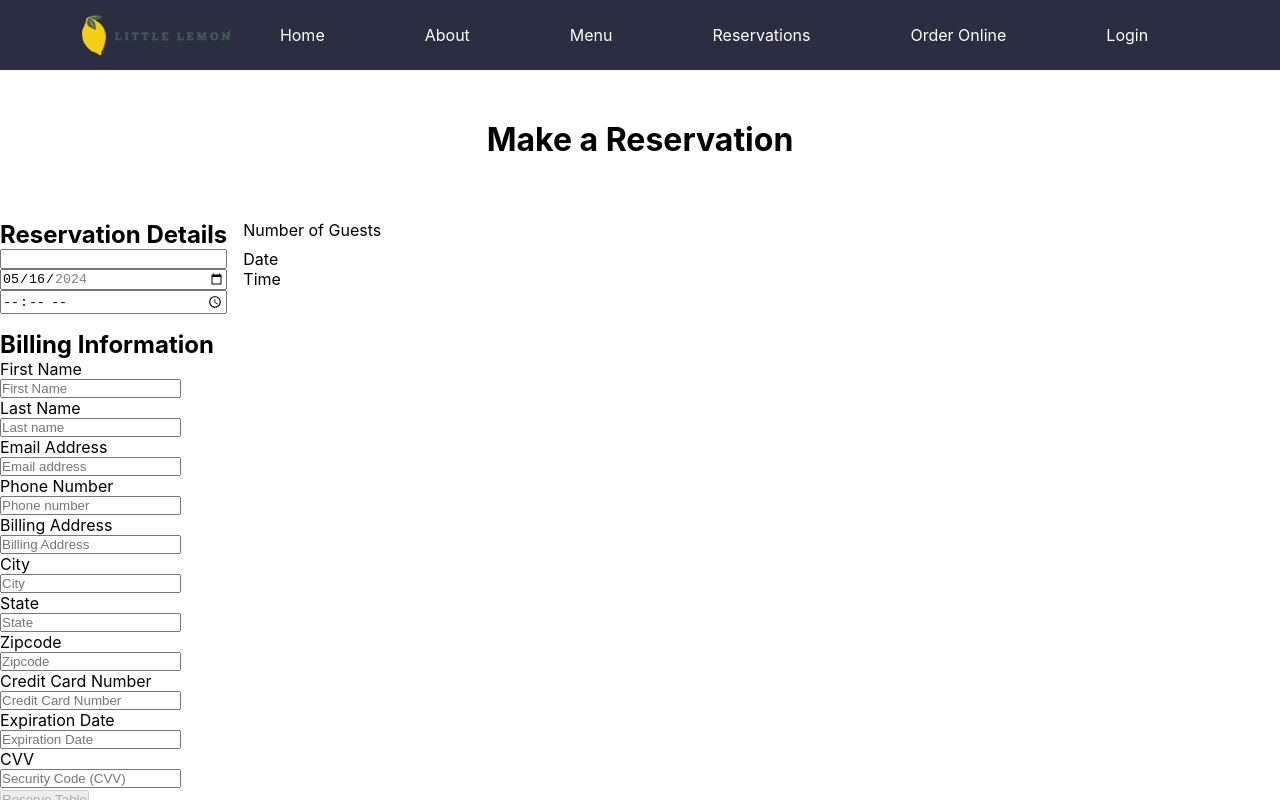
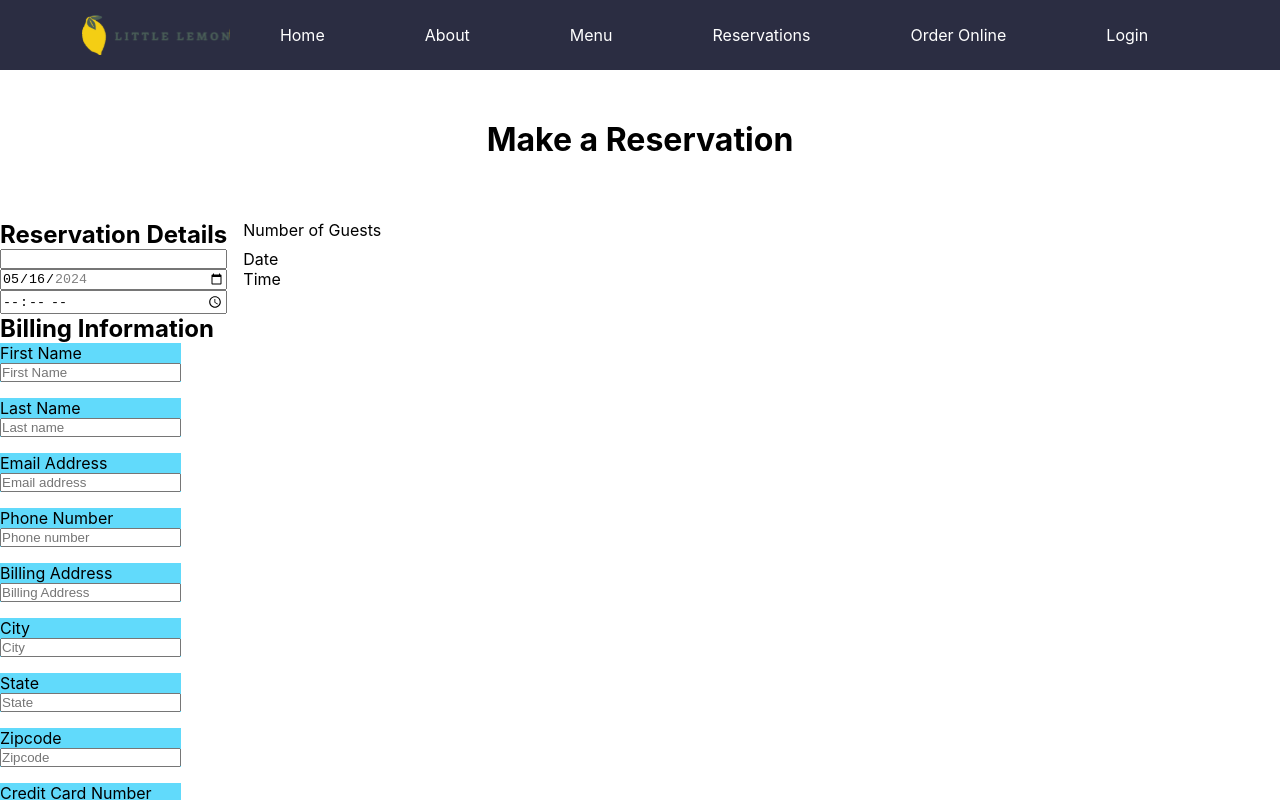
Before and after one commit to digitAI-4N6/little-lemon, a React (Create React App) app: page / in a window 1280 px wide. Shown: the top 800 px of the page. Built offline with nearby package versions, Linux system fonts and the light colour scheme.

Commit message:
change nav class from container to Nav
change nav class from container to Nav

```diff
--- a/src/App.css
+++ b/src/App.css
@@ -43,7 +43,7 @@
   list-style-type: none;
 }
 
-.container {
+.Nav {
   background-color: #2b2d42;
   display: flex;
   flex-flow: row wrap;
@@ -51,11 +51,11 @@
   align-content: right;
 }
 
-.container li {
+.Nav li {
   list-style-type: none;
 }
 
-.container a {
+.Nav a {
   display: inline-block;
   padding: 25px;
   margin: 0 25px;
@@ -64,16 +64,16 @@
   color: #FFFFFF;
 }
 
-.container img {
+.Nav img {
   padding-top: 15px;
 }
 
 .header {
   text-align: center;
   display: grid;
-grid-template-columns: 1/ span 12;
-grid-template-rows: 100px;
-padding-top: 50px;
+  grid-template-columns: 1/ span 12;
+  grid-template-rows: 100px;
+  padding-top: 50px;
 }
 
 .foot {
@@ -84,17 +84,18 @@ padding-top: 50px;
 
 form {
   display: grid;
-  grid-template-columns: max-content 1fr;
+  grid-template-columns: max-content 2fr;
   grid-column-gap: 1em;
-  margin-bottom: 1em;
 }
 
 .billing li {
+  background-color: #61dafb;
   grid-column: span 2;
   display: grid;
   grid: inherit;
   grid-template-columns: subgrid;
   grid-gap: inherit;
+  margin-bottom: 1em;
 }
 
 /* .foot {
--- a/src/components/Nav.js
+++ b/src/components/Nav.js
@@ -2,7 +2,7 @@ import logo from "../images/Logo.svg";
 
 export default function Nav() {
     return (
-        <ul className="container">
+        <ul className="Nav">
             <li><img src={logo} alt="Little Lemon Logo"/></li>
             <li><a href="">Home</a></li>
             <li><a href="">About</a></li>
```
